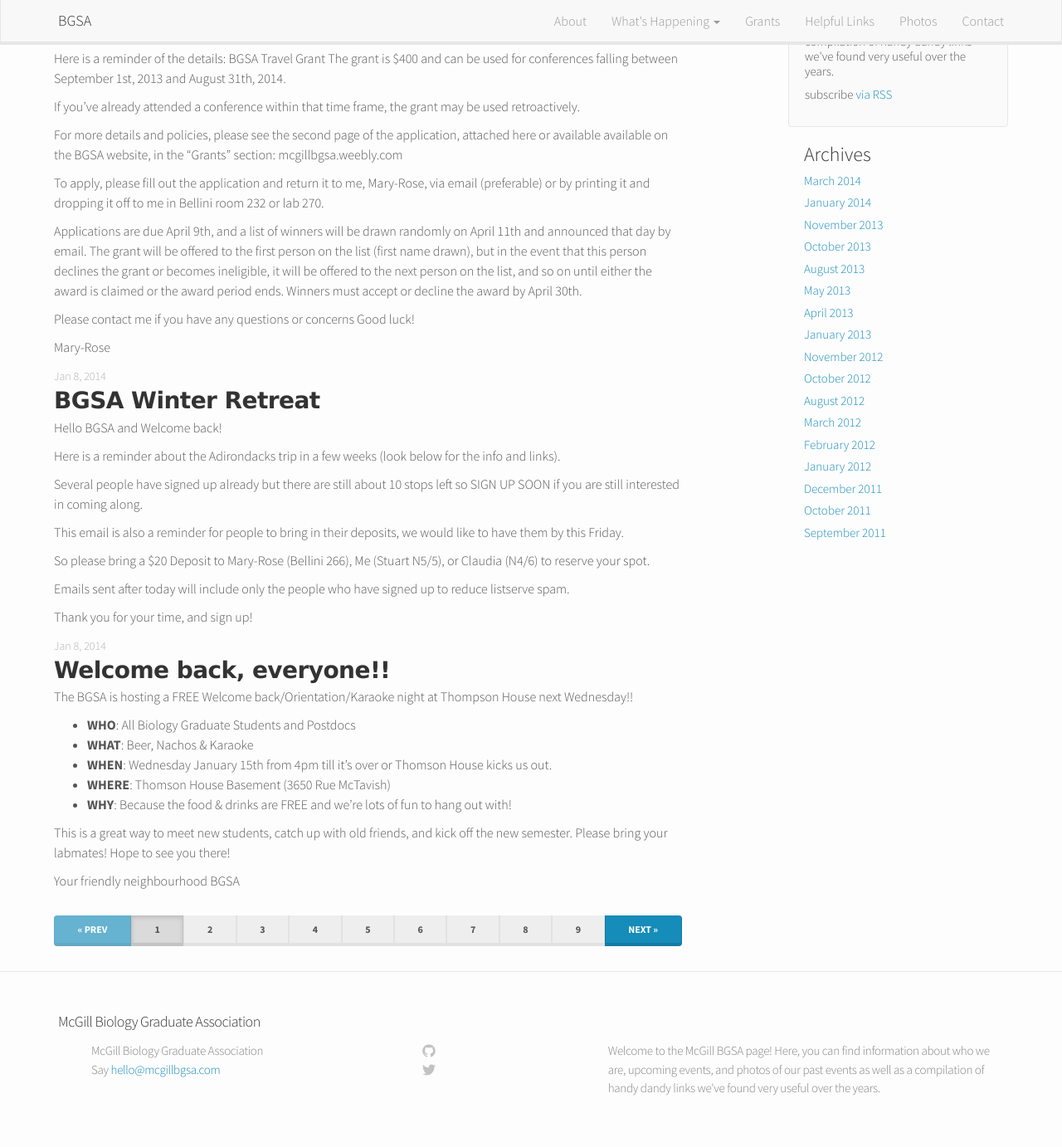
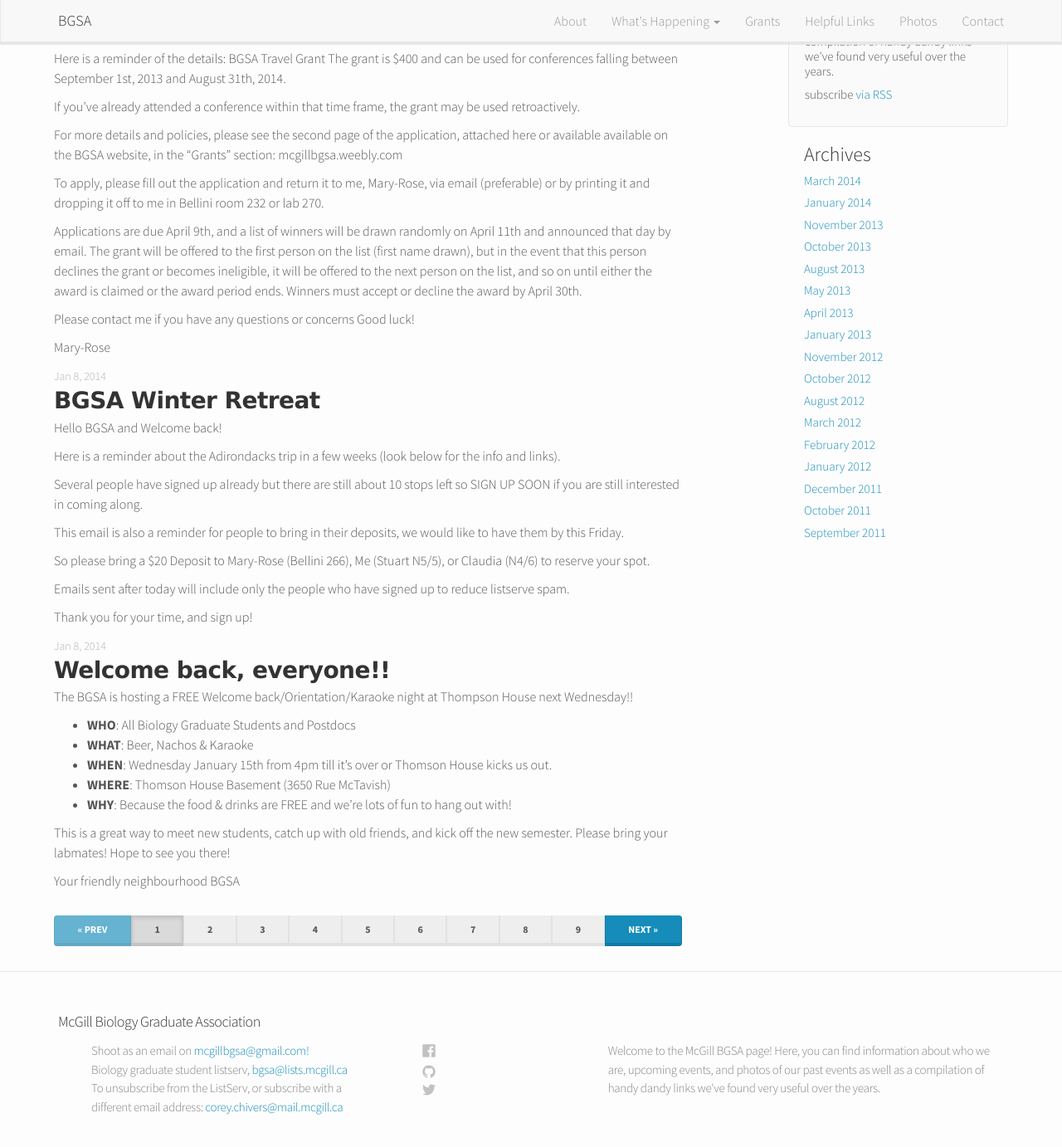
Before and after one commit to McGillBGSA/McGillBGSA.github.io, a Jekyll site: the page built from index.html, in a window 1280 px wide and 1400 px high, scrolled down 357 px. Shown: the top 1382 px of the window at 83% size. Built offline with Jekyll 4.4.1, drawn with Linux system fonts in a browser that asks for light colours; nearby versions of some CDN libraries; the list of posts is cut into pages by our own code.

Commit message:
added listserv info and facebook icon+link

```diff
--- a/_includes/footer.html
+++ b/_includes/footer.html
@@ -6,14 +6,23 @@
 
     <div class="footer-col-1 column">
       <ul>
-        <li>{{ site.title }}</li>
-        <li>Say <a href="mailto:{{ site.email }}">{{ site.email }}</a></li>
-      </ul>
+        <li>Shoot as an email on <a href="mailto:mcgillbgsa@gmail.com">mcgillbgsa@gmail.com!</a></li>
+        <li>Biology graduate student listserv, <a href="mailto:bgsa@lists.mcgill.ca">bgsa@lists.mcgill.ca</a></li>
+        <li>To unsubscribe from the ListServ, or subscribe with a different email address: <a href="mailto:corey.chivers@mail.mcgill.ca">corey.chivers@mail.mcgill.ca</a></li>
     </div>
 
     <div class="footer-col-2 column">
       <ul>
         <li>
+          <a href="https://www.facebook.com/groups/115696831777524/">
+          <span class="icon facebook">
+            <svg class="github-icon-svg" xmlns="http://www.w3.org/2000/svg" xmlns:xlink="http://www.w3.org/1999/xlink" version="1.1" id="Layer_1" x="0px" y="0px" width="266.893px" height="266.895px" viewBox="0 0 266.893 266.895" enable-background="new 0 0 266.893 266.895" xml:space="preserve" xmlns:xml="http://www.w3.org/XML/1998/namespace">
+            <path id="Blue_1_" fill="#C2C2C2" d="M248.082,262.307c7.854,0,14.223-6.369,14.223-14.225V18.812  c0-7.857-6.368-14.224-14.223-14.224H18.812c-7.857,0-14.224,6.367-14.224,14.224v229.27c0,7.855,6.366,14.225,14.224,14.225  H248.082z"/>
+            <path id="f" fill="#FFFFFF" d="M182.409,262.307v-99.803h33.499l5.016-38.895h-38.515V98.777c0-11.261,3.127-18.935,19.275-18.935  l20.596-0.009V45.045c-3.562-0.474-15.788-1.533-30.012-1.533c-29.695,0-50.025,18.126-50.025,51.413v28.684h-33.585v38.895h33.585  v99.803H182.409z"/>
+            <head/></svg>
+            </span>
+          </a>
+        </li>
           <a href="https://github.com/{{ site.username }}">
             <span class="icon github">
               <svg version="1.1" class="github-icon-svg" xmlns="http://www.w3.org/2000/svg" xmlns:xlink="http://www.w3.org/1999/xlink" x="0px" y="0px"
@@ -33,7 +42,7 @@
           </a>
         </li>
         <li>
-          <a href="https://twitter.com/{{ site.username }}">
+          <a href="https://twitter.com/mcgillbgsa">
             <span class="icon twitter">
               <svg version="1.1" class="twitter-icon-svg" xmlns="http://www.w3.org/2000/svg" xmlns:xlink="http://www.w3.org/1999/xlink" x="0px" y="0px"
                  viewBox="0 0 16 16" enable-background="new 0 0 16 16" xml:space="preserve">
--- a/css/main.css
+++ b/css/main.css
@@ -154,7 +154,8 @@ h2.post-title a{
   color: #828282;
 }
 .github-icon-svg,
-.twitter-icon-svg {
+.twitter-icon-svg,
+.facebook-icon-svg {
   display: inline-block;
   width: 16px;
   height: 16px;
```
